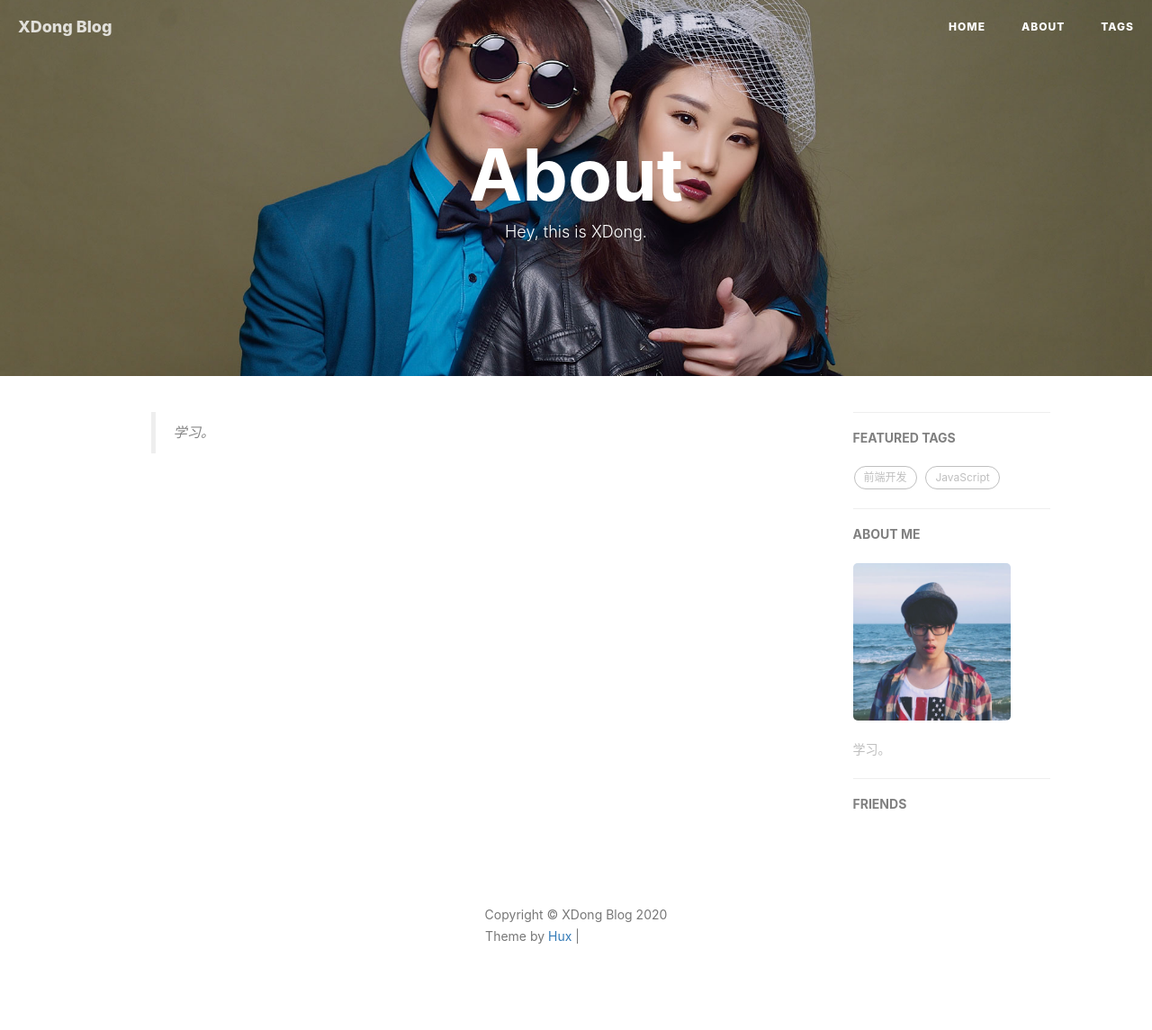
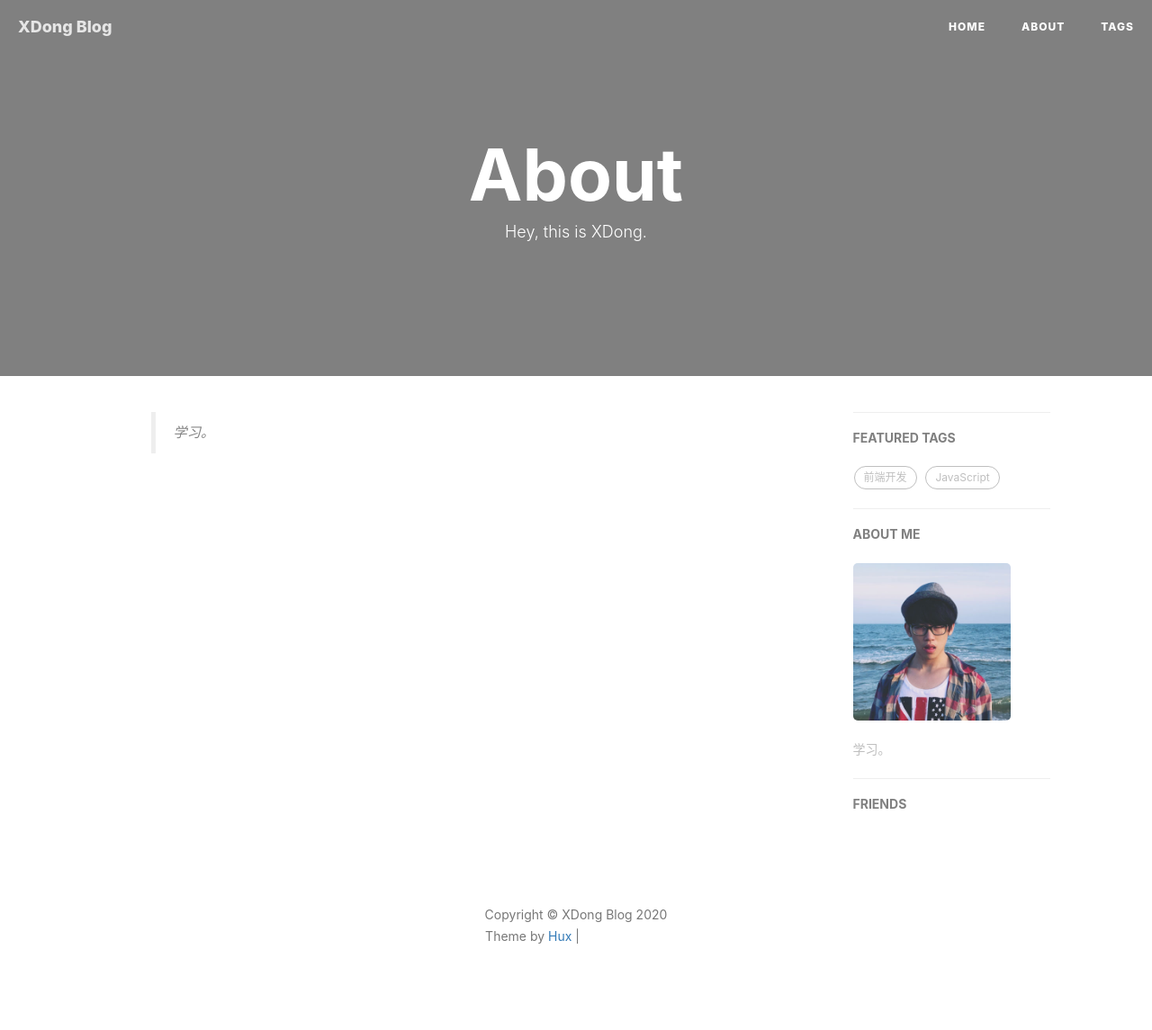
Before and after one commit to LikeAPhoenix/LikeAPhoenix.github.io, a Jekyll site: the page built from about.html, in a window 1280 px wide. Shown: the whole page at 90% size. Built offline with Jekyll 4.4.1, drawn with Linux system fonts in a browser that asks for light colours; nearby versions of some CDN libraries; comment, search, counter and statistics services are not loaded; grey boxes are pictures that could not be loaded.

Commit message:
regular submit

```diff
--- a/about.html
+++ b/about.html
@@ -2,7 +2,7 @@
 layout: page
 title: "About"
 description: "Hey, this is XDong."
-header-img: "img/about-bg.jpg"
+header-img: "about-bg-wlop.jpeg"
 ---
 
 <!-- Chinese Version -->
```
Also changed, not shown: img/about-bg-wlop.jpeg (added), img/about-bg.jpg (deleted).
